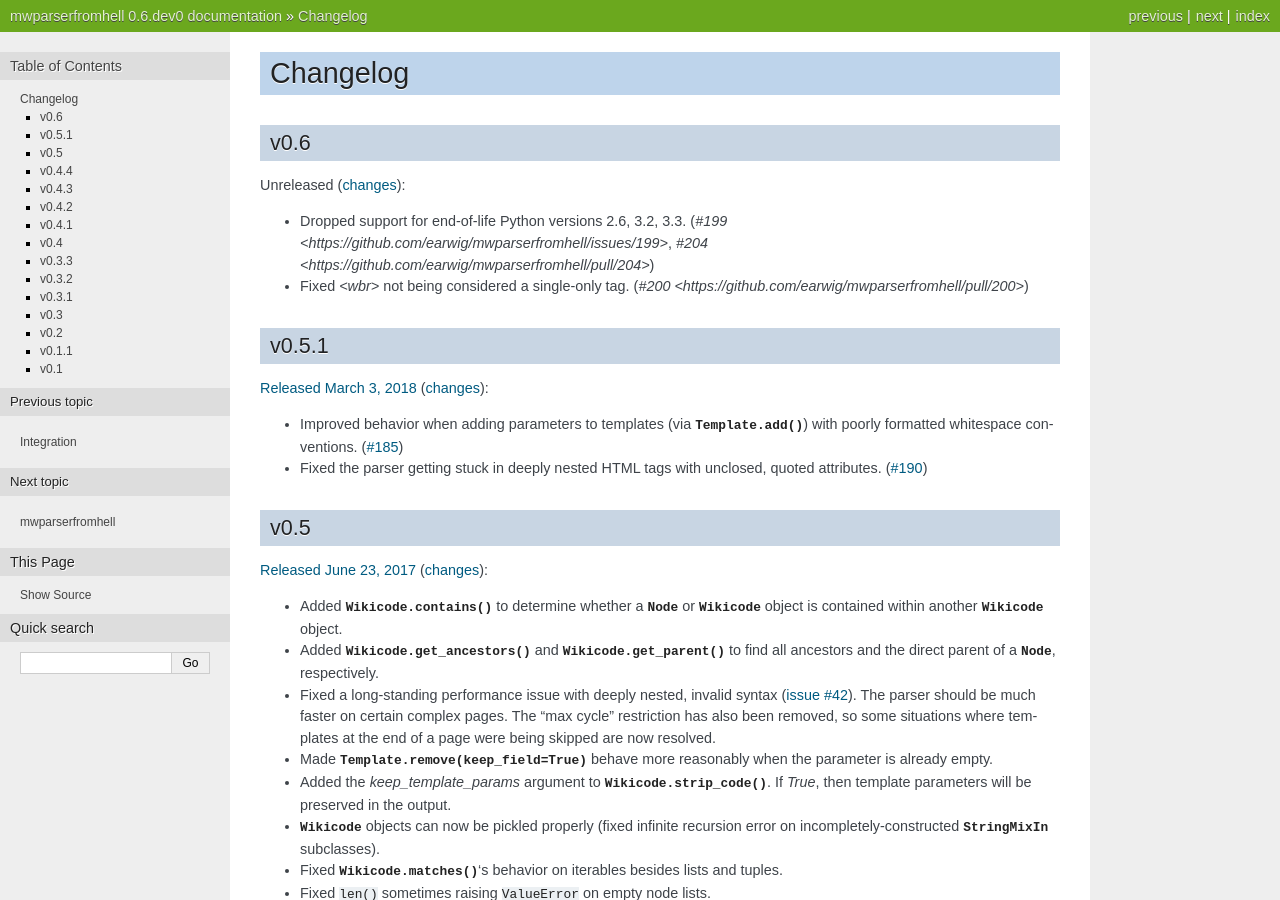
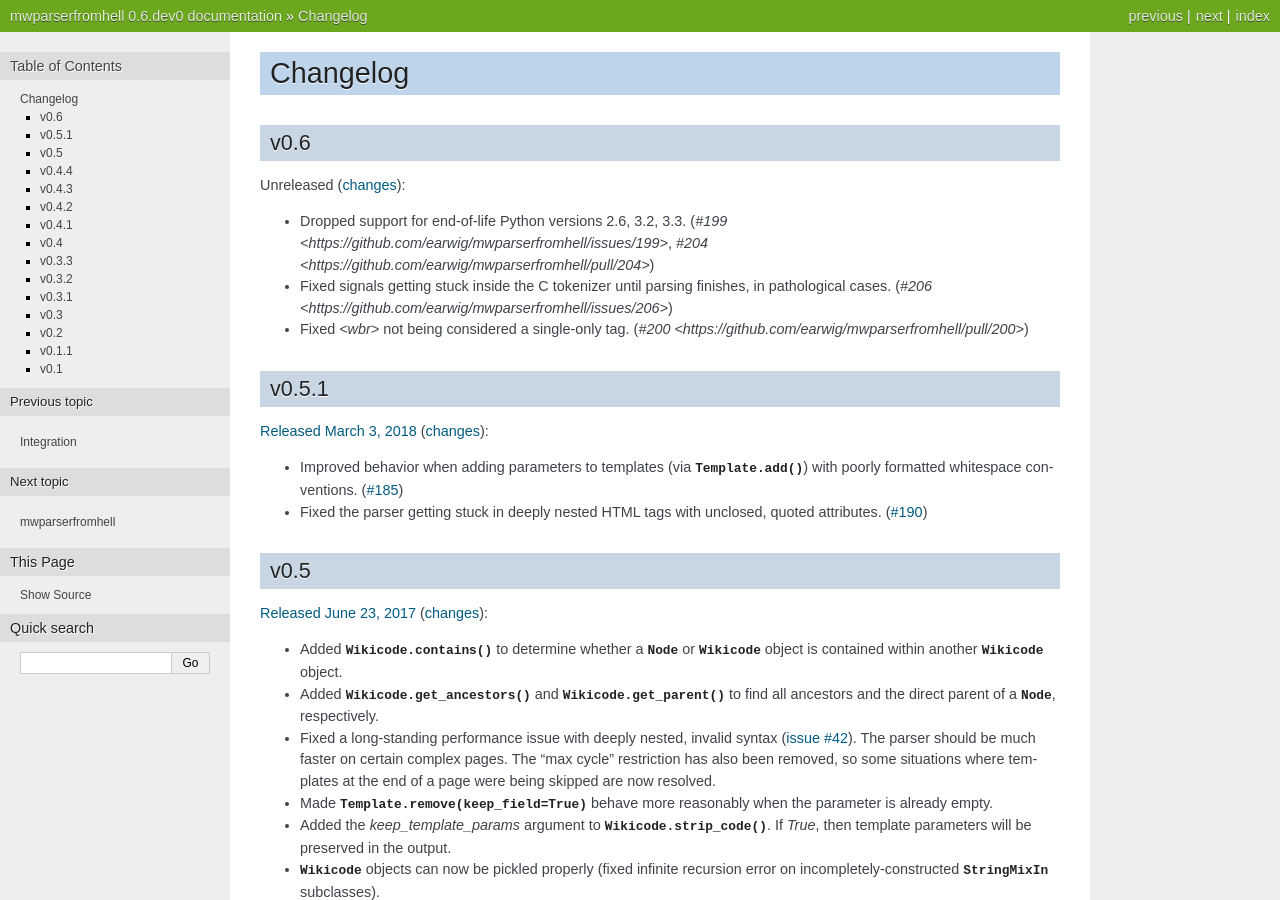
Before and after one commit to earwig/mwparserfromhell, a Sphinx documentation site: the page built from docs/changelog.rst, in a window 1280 px wide and 900 px high. Built offline with Sphinx 7.4.7, drawn with Linux system fonts in a browser that asks for light colours.

Commit message:
Fix signals getting stuck inside the C tokenizer (#206)

```diff
--- a/docs/changelog.rst
+++ b/docs/changelog.rst
@@ -10,6 +10,9 @@ Unreleased
 - Dropped support for end-of-life Python versions 2.6, 3.2, 3.3.
   (`#199 <https://github.com/earwig/mwparserfromhell/issues/199>`,
   `#204 <https://github.com/earwig/mwparserfromhell/pull/204>`)
+- Fixed signals getting stuck inside the C tokenizer until parsing finishes,
+  in pathological cases.
+  (`#206 <https://github.com/earwig/mwparserfromhell/issues/206>`)
 - Fixed `<wbr>` not being considered a single-only tag.
   (`#200 <https://github.com/earwig/mwparserfromhell/pull/200>`)
 
```
Also changed, not shown: 2 other files.
